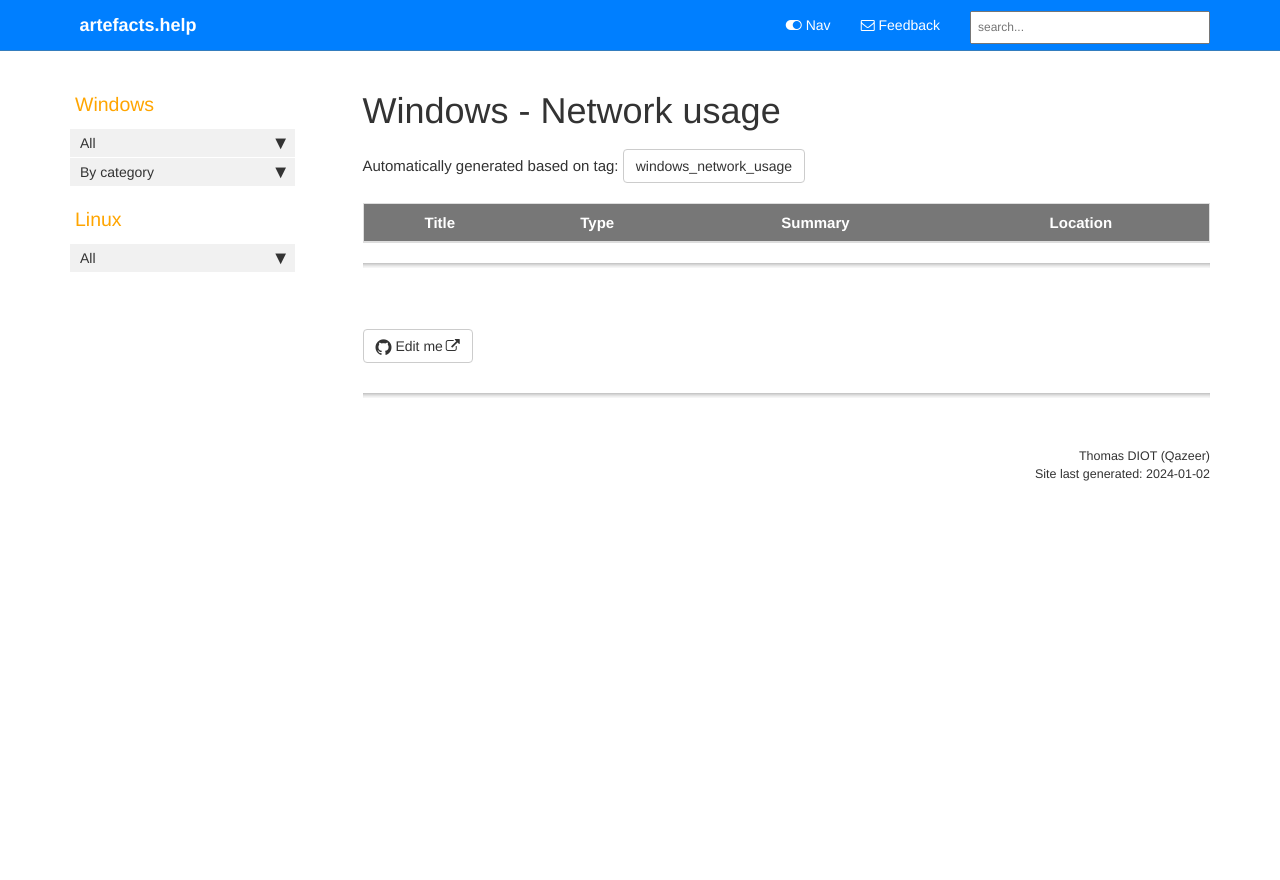
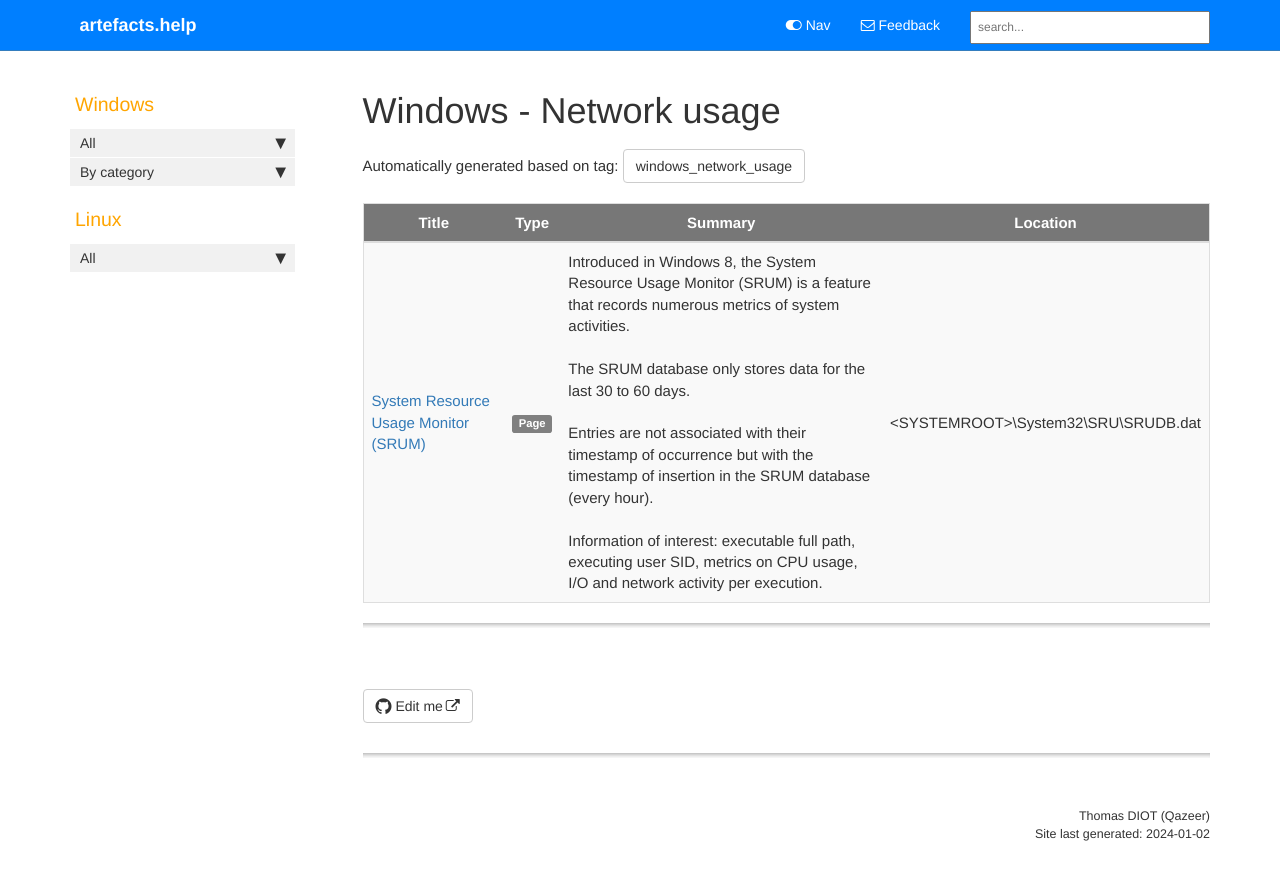
Before and after one commit to Qazeer/artefacts.help, a Jekyll site: the page built from pages/tags/tag_windows_network_usage.md, in a window 1280 px wide. Shown: the top 880 px of the page. Built offline with Jekyll 4.4.1, drawn with Linux system fonts in a browser that asks for light colours; our own code applies the rules of GitHub Pages for plain Markdown files; comment, search, counter and statistics services are not loaded; part of the change alters nothing that is shown.

Commit message:
[Artefact] SRUM - init

````diff
--- a/_data/sidebars/sidebar.yml
+++ b/_data/sidebars/sidebar.yml
@@ -64,6 +64,10 @@ entries:
       url: /windows_shimcache
       output: web
 
+    - title: SRUM
+      url: /windows_srum
+      output: web
+
     - title: Windows Search Database
       url: /windows_search_db
       output: web
--- /dev/null
+++ b/pages/windows/SRUM.md
@@ -0,0 +1,126 @@
+---
+title: System Resource Usage Monitor (SRUM)
+summary: 'Introduced in Windows 8, the System Resource Usage Monitor (SRUM) is a feature that records numerous metrics of system activities.\n\nThe SRUM database only stores data for the last 30 to 60 days.\n\nEntries are not associated with their timestamp of occurrence but with the timestamp of insertion in the SRUM database (every hour).\n\nInformation of interest: executable full path, executing user SID, metrics on CPU usage, I/O and network activity per execution.'
+keywords: System Resource Usage Monitor, SRUM
+tags:
+  - windows_program_execution
+  - windows_network_usage
+location: '<SYSTEMROOT>\System32\SRU\SRUDB.dat'
+last_updated: 2024-01-01
+sidebar: sidebar
+permalink: windows_srum.html
+folder: windows
+---
+
+### Overview
+
+**Introduced in Windows 8**, the `System Resource Usage Monitor (SRUM)` is a
+feature that records numerous metrics of system activities, with a limited
+subset of the available information displayed within the Windows `Task Manager`
+("App history" tab).
+
+The information is stored in the `SRUM` `ESE` database `SRUDB.dat`, with
+historical data for the last 30 to 60 days only.
+
+### Information of interest
+
+Entries are not associated with their timestamp of occurrence but with the
+timestamp of insertion in the `SRUM` database. As entries are only written to
+the `SRUM` database every hour, timestamps are thus precise to the hour (with
+multiple entries usually sharing the same insertion timestamp).
+
+Among the various information stored, the following two tables hold the most
+commonly valuable data for forensics investigations:
+
+  - `Application Resource Usage` table (GUID
+    `{D10CA2FE-6FCF-4F6D-848E-B2E99266FA89}`), that tracks programs
+    execution.
+    For each entry in the `Application Resource Usage` table (`SrumECmd`'s
+    `AppResourceUseInfo` output), the following information may be recorded:
+
+    - Timestamp of the `SRUM` entry creation.
+
+    - Full path of the executable or application information / description for
+      built-in components.
+
+    - User `SID` of the user executing the process.
+
+    - Metrics on CPU usage (CPU time in foreground and background).
+
+    - Metrics on I/O operations (foreground / background number of read / write
+      operations and bytes read / written).
+
+  - `App Timeline Provider` table (GUID
+    `{5C8CF1C7-7257-4F13-B223-970EF5939312}`), that also tracks programs
+    execution.
+    For each entry in the `Application Resource Usage` table (`SrumECmd`'s
+    `AppTimelineProvider` output), the following information may be recorded:
+
+    - Timestamp of the `SRUM` entry creation.
+
+    - Name of the executable and description for built-in components.
+
+    - Timestamp of compilation of the executable.
+
+    - User `SID` of the user executing the process.
+
+    - Timestamp of seemingly approximate end of execution.
+
+    - Total duration of execution (in milliseconds).
+
+  - `Network Data Usage` table (GUID `{973F5D5C-1D90-4944-BE8E-24B94231A174}`),
+    that tracks programs execution and network usage of the executed
+    programs.
+    For each entry in the `Network Data Usage` table (`SrumECmd`'s
+    `NetworkUsages` output), the following information may be
+    recorded:
+
+    - Timestamp of the `SRUM` entry creation.
+
+    - Full path of the executable or application information / description for
+      built-in components.
+
+    - Metrics on network data usage (bytes sent and receive on a given network
+      interface).
+
+Some of the information recorded in the `SRUM` database be viewed using the
+Windows `Task Manager` ("App history" tab).
+
+### Tool(s)
+
+#### Repairing the SRUDB.dat database
+
+As the copied `SRUM` database will likely not be in a "clean state", the
+database will have to be repaired. This can be accomplished using the
+`esentutl` utility. It is recommended to make a copy of the `SRU` directory
+before repairing the database.
+
+```bash
+# The following commands should be executed in the directory containing the UAL database files.
+
+esentutl.exe /r sru /i
+
+esentutl.exe /p SRUDB.dat
+```
+
+#### SrumECmd
+
+The `SrumECmd` utility (`KAPE` `SrumECmd` module) can parse and extract
+information from the `SRUDB.dat` database, and correlates information from the
+`SOFTWARE` registry hive.
+
+```bash
+# Parses the specified SRUM database, using the optionally provided SOFTWARE registry hive.
+SrumECmd.exe -f <SRUDB.dat | SRUM_DB_FILE> [-r <SOFTWARE>] --csv <OUTPUT_DIRECTORY>
+
+# Recursively look for SRUDB.dat and SOFTWARE files in the specified directory.
+SrumECmd.exe -d <DIRECTORY> --csv <OUTPUT_DIRECTORY>
+```
+
+### References
+
+  - [SANS Internet Storm Center - Mark Baggett - System Resource Utilization Monitor](https://isc.sans.edu/diary/System+Resource+Utilization+Monitor/21927)
+
+  - [13Cubed - Windows SRUM Forensics](https://www.youtube.com/watch?v=Uw8n4_o-ETM)
+
+  - [srum-dump's SRUM_TEMPLATE2.xlsx - Mark Baggett](https://github.com/MarkBaggett/srum-dump/blob/master/SRUM_TEMPLATE2.xlsx)
````
